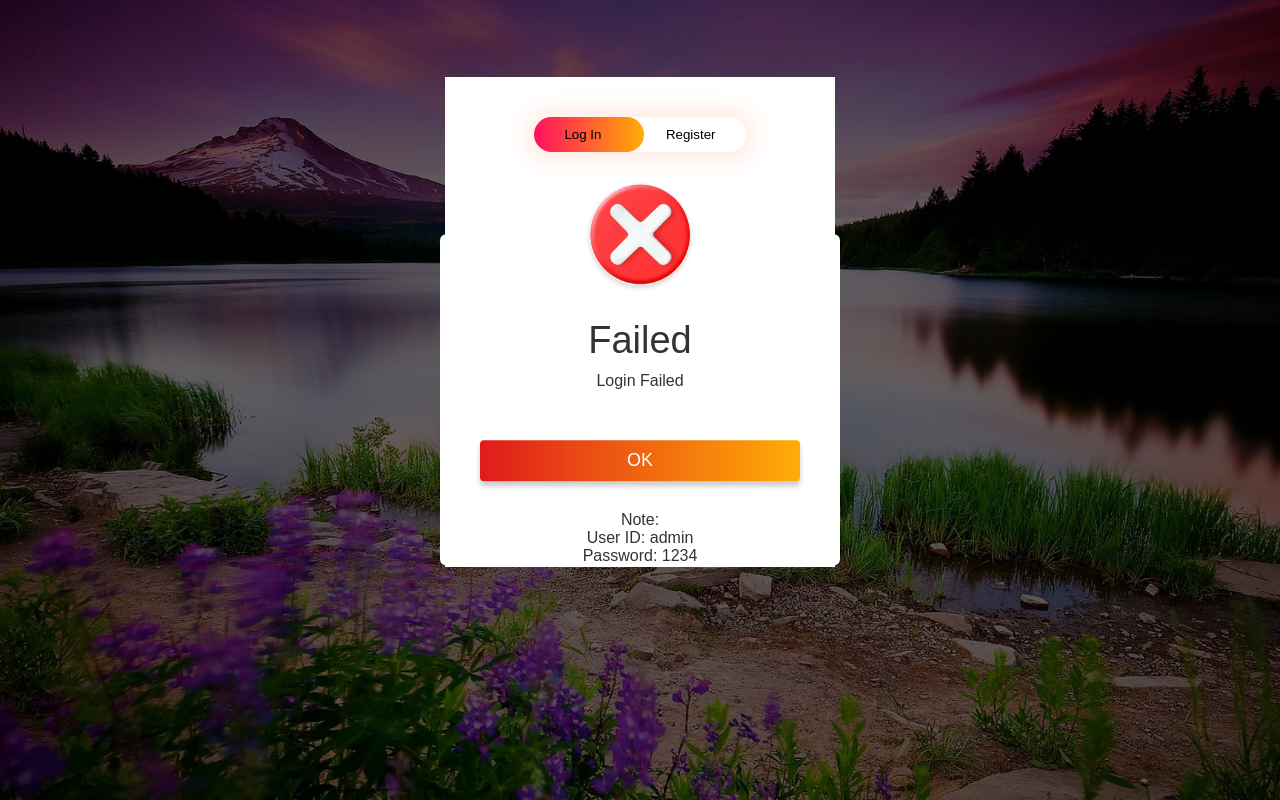
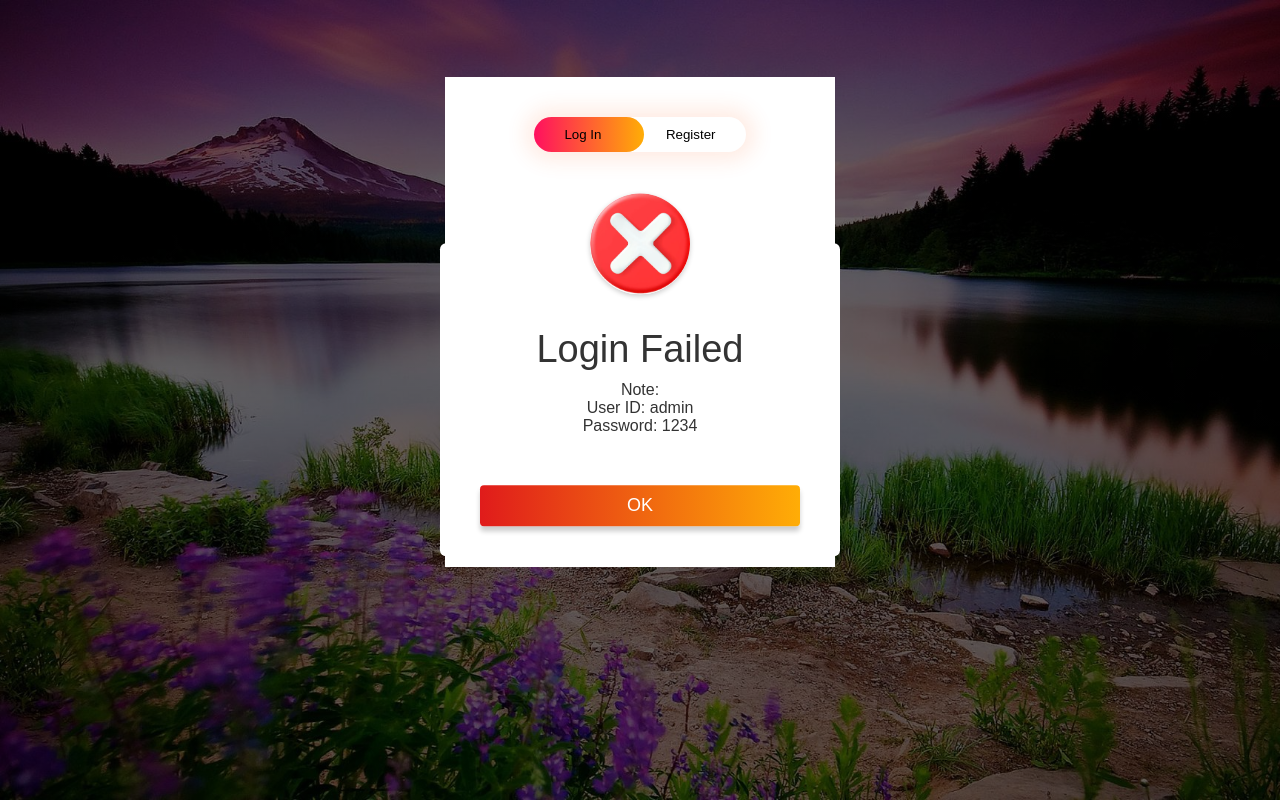
Before and after one commit to prashantnk-1997/miniproject.github.io, a plain HTML site: page index.html in a window 1280 px wide. Both pictures are taken after a click on the button "Log in". Drawn offline with Linux system fonts and the light colour scheme.

Commit message:
Update index.html

```diff
--- a/index.html
+++ b/index.html
@@ -19,21 +19,23 @@
            </div>
 
            <form id="login" class="input-group">
+               <h2>LOGIN</h2>
                <input type="text" class="input-field" placeholder="User ID" id="user" required>
                <input type="password" class="input-field" placeholder="Enter Password" id="password" required>
                <input type="checkbox" class="check-box" id="check"><span>Remeber Password</span>
-               <!-- <button type="submit" class="submit-btn" onclick="login2()" >Log in</button> -->
                <button type="button" class="submit-btn" onclick="login2()" >Log in</button>
 
            </form>
 
 
            <form id="register" class="input-group">
-            <input type="text" class="input-field" placeholder="User ID" required>
-            <input type="email" class="input-field" placeholder="Email ID" required>
-            <input type="password" class="input-field" placeholder="Enter Password" required>
-            <input type="checkbox" class="check-box"><span>i agree to terms and conditions</span>
-            <button type="submit" class="submit-btn">Register</button>
+            <h2>REGISTER</h2>
+            <input type="text" class="input-field" id="userid" placeholder="user ID" required>
+            <input type="email" class="input-field" id="email" placeholder="email ID" required>
+            <input type="password" class="input-field" id="pass" placeholder="Enter Password" required>
+            <input type="checkbox" id="condition" class="check-box"><span>i agree to terms and conditions</span>
+            <button type="button" class="submit-btn" onclick="register2()" >Register</button>
+
 
 
         </form>
@@ -52,10 +54,30 @@
 <div class="container">
     <div id="epopup" class="epopup">
  <img src="Images/error.PNG">
- <h2>Failed</h2>
- <p>Login Failed</p>
+ <h2>Login Failed</h2>
+ <p id="error2"></p>
  <button type="submit" onclick="closepopup()">OK</button>
- <p id="error2"></p>
+
+</div>
+
+<div class="container">
+    <div id="rpopup" class="rpopup">
+ <img src="Images/success.PNG">
+ <h2>Success</h2>
+ <p>Registeration successful</p>
+ <button type="submit" onclick="closepopup()">OK</button>
+
+
+</div>
+
+<div class="container">
+    <div id="repopup" class="repopup">
+ <img src="Images/error.PNG">
+ <h2>Registration Failed</h2>
+ <p id="error3"></p>
+ <button type="submit" onclick="closepopup()">OK</button>
+
+
 </div>
 
 
```
